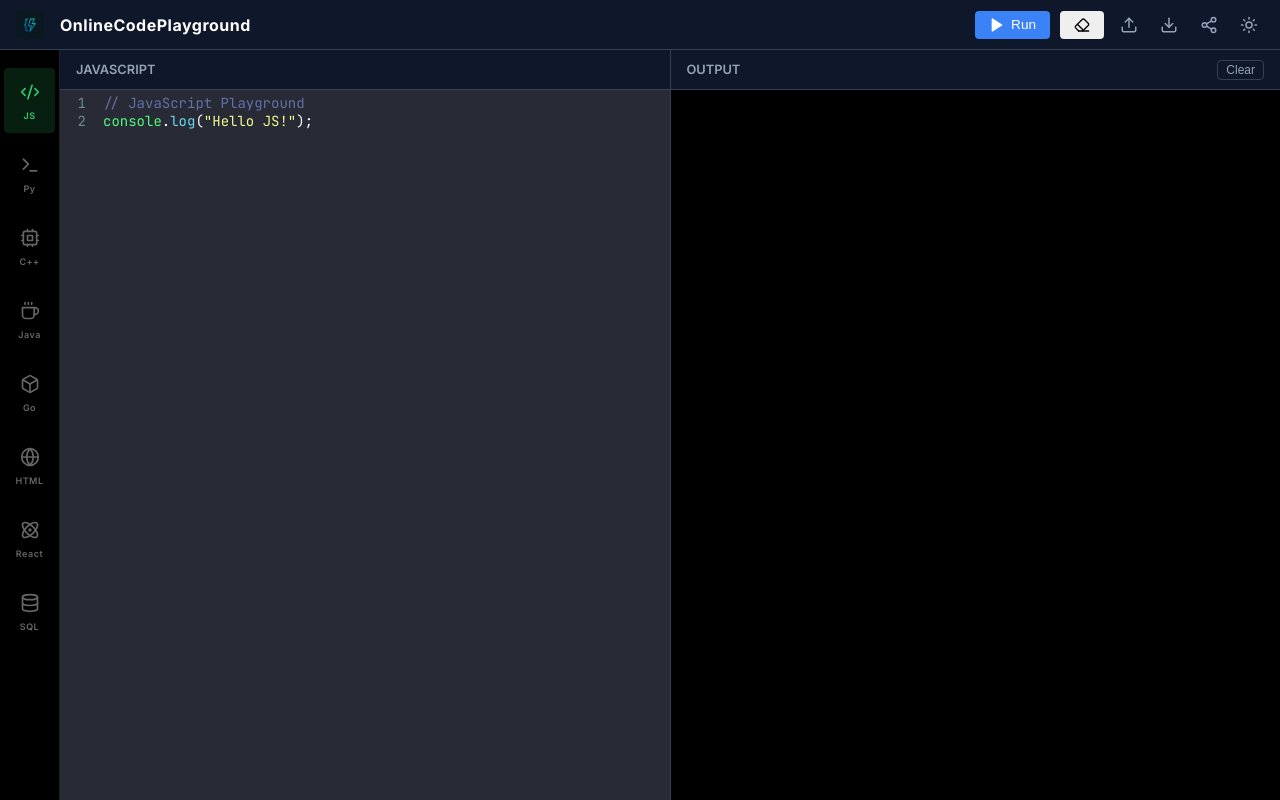
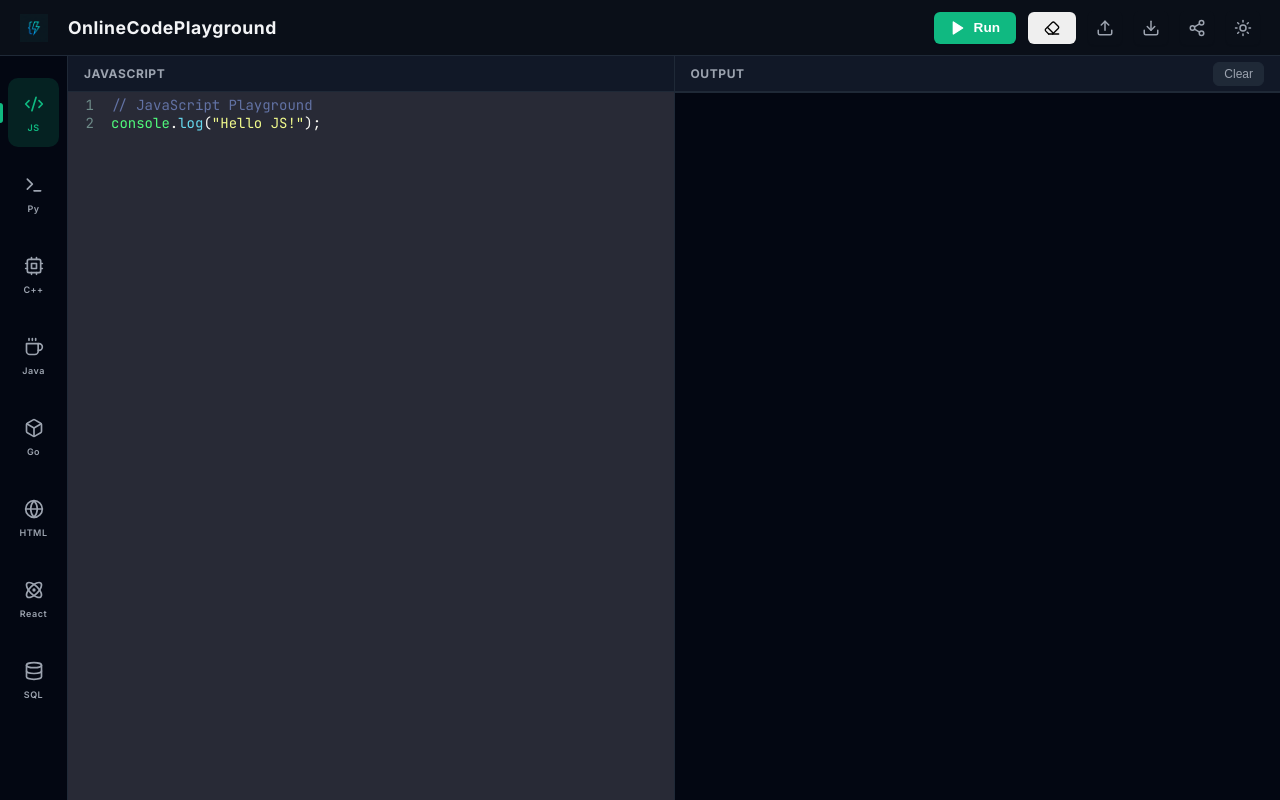
Before and after one commit to Suraj-1233/online-js-compiler, a React (Vite) app: page /compiler/javascript in a window 1280 px wide. Built offline with nearby package versions, Linux system fonts and the light colour scheme.

Commit message:
🎨 Theme Upgrade: Premium Emerald & Midnight Palette
- Refined dark theme with deep slate and emerald accents
- Polished light theme for better contrast
- Upgraded buttons, headers, and sidebar with modern interactions
- Improved typography and spacing for a professional IDE feel

```diff
--- a/src/styles.css
+++ b/src/styles.css
@@ -1,36 +1,49 @@
 :root {
-    /* Color Palette */
-    --bg-primary: #0f172a;
-    --bg-secondary: #1e293b;
-    --bg-tertiary: #334155;
-    --text-primary: #f8fafc;
-    --text-secondary: #94a3b8;
-    --accent-color: #3b82f6;
-    --accent-hover: #2563eb;
-    --border-color: #334155;
-    --success-color: #22c55e;
+    /* Rich Dark Mode (Default) - Deep Slate & Emerald */
+    --bg-primary: #0a0f18;
+    /* Near-black background */
+    --bg-secondary: #111827;
+    /* Darker slate */
+    --bg-tertiary: #1f2937;
+    /* Lighter slate for depth */
+    --text-primary: #f3f4f6;
+    /* Off-white for readability */
+    --text-secondary: #9ca3af;
+    /* Soft gray */
+    --accent-color: #10b981;
+    /* Emerald Green */
+    --accent-hover: #059669;
+    --border-color: #1f2937;
+    --success-color: #10b981;
     --error-color: #ef4444;
+    --sidebar-bg: #030712;
+    --header-bg: #0a0f18;
+    --card-shadow: 0 4px 6px -1px rgba(0, 0, 0, 0.3), 0 2px 4px -1px rgba(0, 0, 0, 0.06);
 
     /* Font */
     --font-ui: 'Inter', system-ui, -apple-system, sans-serif;
     --font-code: 'JetBrains Mono', monospace;
 
     /* Spacing */
-    --header-height: 50px;
-    --sidebar-width: 60px;
-    --radius-sm: 4px;
-    --radius-md: 6px;
+    --header-height: 56px;
+    --sidebar-width: 68px;
+    --radius-sm: 6px;
+    --radius-md: 10px;
 }
 
 [data-theme="light"] {
-    --bg-primary: #f1f5f9;
-    --bg-secondary: #ffffff;
-    --bg-tertiary: #e2e8f0;
-    --text-primary: #1e293b;
-    --text-secondary: #64748b;
-    --accent-color: #3b82f6;
-    --accent-hover: #2563eb;
-    --border-color: #e2e8f0;
+    /* Premium Light Mode - Minimalist & Soft */
+    --bg-primary: #ffffff;
+    --bg-secondary: #f9fafb;
+    --bg-tertiary: #f3f4f6;
+    --text-primary: #111827;
+    --text-secondary: #4b5563;
+    --accent-color: #10b981;
+    --accent-hover: #059669;
+    --border-color: #e5e7eb;
+    --sidebar-bg: #f3f4f6;
+    --header-bg: #ffffff;
+    --card-shadow: 0 10px 15px -3px rgba(0, 0, 0, 0.1), 0 4px 6px -2px rgba(0, 0, 0, 0.05);
 }
 
 * {
@@ -66,31 +79,28 @@ body {
     left: 0;
     right: 0;
     height: var(--header-height);
-    background-color: var(--bg-secondary);
-    /* Match sidebar or lighter? */
-    background: #0f172a;
-    /* Dark header to match screenshot aesthetic */
+    background-color: var(--header-bg);
     border-bottom: 1px solid var(--border-color);
     display: flex;
     align-items: center;
     justify-content: space-between;
-    padding: 0 16px;
+    padding: 0 20px;
     z-index: 2000;
-    /* Above sidebar */
 }
 
 .logo {
     display: flex;
     align-items: center;
-    gap: 8px;
+    gap: 12px;
     font-weight: 700;
-    font-size: 1rem;
-    color: white;
+    font-size: 1.1rem;
+    color: var(--text-primary);
+    letter-spacing: -0.025em;
 }
 
 .actions {
     display: flex;
-    gap: 10px;
+    gap: 12px;
     align-items: center;
 }
 
@@ -99,17 +109,16 @@ body {
     position: fixed;
     left: 0;
     top: var(--header-height);
-    /* Starts below header */
     bottom: 0;
     width: var(--sidebar-width);
-    background: #000000;
+    background: var(--sidebar-bg);
     display: flex;
     flex-direction: column;
-    padding: 16px 0;
-    gap: 4px;
+    padding: 20px 0;
+    gap: 8px;
     overflow-y: auto;
     z-index: 1000;
-    border-right: 1px solid #222;
+    border-right: 1px solid var(--border-color);
 }
 
 .language-tab {
@@ -117,28 +126,46 @@ body {
     flex-direction: column;
     align-items: center;
     justify-content: center;
-    padding: 12px 4px;
+    padding: 14px 6px;
     cursor: pointer;
-    transition: all 0.2s ease;
-    border-radius: 4px;
-    margin: 2px 4px;
-    color: #666;
+    transition: all 0.2s cubic-bezier(0.4, 0, 0.2, 1);
+    border-radius: var(--radius-md);
+    margin: 2px 8px;
+    color: var(--text-secondary);
     text-decoration: none;
+    position: relative;
 }
 
 .language-tab:hover {
-    color: #fff;
-    background: rgba(255, 255, 255, 0.1);
+    color: var(--text-primary);
+    background: var(--bg-tertiary);
+    transform: translateY(-1px);
 }
 
 .language-tab.active {
-    background: rgba(46, 204, 113, 0.15);
-    color: #2ecc71;
+    background: rgba(16, 185, 129, 0.15);
+    color: var(--accent-color);
+}
+
+.language-tab.active::after {
+    content: '';
+    position: absolute;
+    left: -8px;
+    top: 50%;
+    transform: translateY(-50%);
+    width: 3px;
+    height: 20px;
+    background: var(--accent-color);
+    border-radius: 0 4px 4px 0;
 }
 
 .language-tab[title="React.js"].active {
     color: #61dafb;
     background: rgba(97, 218, 251, 0.1);
+}
+
+.language-tab[title="React.js"].active::after {
+    background: #61dafb;
 }
 
 .lang-icon {
@@ -185,17 +212,19 @@ body {
 }
 
 .pane-header {
-    background-color: var(--bg-primary);
-    padding: 8px 16px;
-    font-size: 0.8rem;
-    font-weight: 600;
+    background-color: var(--bg-secondary);
+    padding: 0 16px;
+    font-size: 0.75rem;
+    font-weight: 700;
     color: var(--text-secondary);
     border-bottom: 1px solid var(--border-color);
     display: flex;
     justify-content: space-between;
     align-items: center;
     flex-shrink: 0;
-    height: 40px;
+    height: 36px;
+    text-transform: uppercase;
+    letter-spacing: 0.05em;
 }
 
 .editor-wrapper {
@@ -220,54 +249,65 @@ body {
 /* Output */
 .console-output {
     flex: 1;
-    background-color: #000;
-    padding: 16px;
+    background-color: #030712;
+    /* Deep black for console */
+    padding: 20px;
     overflow-y: auto;
     font-family: var(--font-code);
     font-size: 13px;
+    border-top: 1px solid var(--border-color);
 }
 
 .console-line {
-    border-bottom: 1px solid rgba(255, 255, 255, 0.05);
-    padding: 4px 0;
+    border-bottom: 1px solid rgba(255, 255, 255, 0.03);
+    padding: 6px 0;
     white-space: pre-wrap;
     display: flex;
+    transition: background 0.1s;
+}
+
+.console-line:hover {
+    background: rgba(255, 255, 255, 0.02);
 }
 
 .console-line.log {
-    color: #ccc;
+    color: #e5e7eb;
 }
 
 .console-line.error {
-    color: #ff6b6b;
+    color: #f87171;
+    background: rgba(239, 68, 68, 0.05);
 }
 
 .console-line .timestamp {
-    color: #555;
+    color: #4b5563;
     font-size: 0.75em;
-    margin-right: 12px;
+    margin-right: 14px;
     user-select: none;
-    min-width: 60px;
+    min-width: 65px;
+    font-weight: 500;
 }
 
 .preview-frame {
     flex: 1;
     border: none;
     background: white;
+    box-shadow: var(--card-shadow);
 }
 
 /* Buttons */
 .btn {
     display: inline-flex;
     align-items: center;
-    gap: 6px;
-    padding: 6px 14px;
+    gap: 8px;
+    padding: 8px 16px;
     border-radius: var(--radius-sm);
-    font-weight: 500;
+    font-weight: 600;
     font-size: 0.85rem;
     border: none;
     cursor: pointer;
-    transition: all 0.2s ease;
+    transition: all 0.2s cubic-bezier(0.4, 0, 0.2, 1);
+    box-shadow: 0 1px 2px 0 rgba(0, 0, 0, 0.05);
 }
 
 .btn-primary {
@@ -277,6 +317,8 @@ body {
 
 .btn-primary:hover {
     background-color: var(--accent-hover);
+    transform: translateY(-1px);
+    box-shadow: 0 4px 6px -1px rgba(0, 0, 0, 0.1), 0 2px 4px -1px rgba(0, 0, 0, 0.06);
 }
 
 .btn-danger {
@@ -284,42 +326,51 @@ body {
     color: white;
 }
 
+.btn-danger:hover {
+    opacity: 0.9;
+    transform: translateY(-1px);
+}
+
 .btn-xs {
-    background: transparent;
+    background: var(--bg-tertiary);
     border: 1px solid var(--border-color);
     color: var(--text-secondary);
-    padding: 2px 8px;
-    border-radius: 4px;
+    padding: 4px 10px;
+    border-radius: var(--radius-sm);
     cursor: pointer;
     font-size: 0.75rem;
+    font-weight: 500;
+    transition: all 0.2s;
 }
 
 .btn-xs:hover {
     color: var(--text-primary);
     border-color: var(--text-primary);
+    background: var(--bg-secondary);
 }
 
 .btn-icon-only {
     background: transparent;
     color: var(--text-secondary);
-    padding: 6px;
+    padding: 8px;
     border: none;
     cursor: pointer;
     border-radius: var(--radius-sm);
     display: flex;
     align-items: center;
     justify-content: center;
+    transition: all 0.2s;
 }
 
 .btn-icon-only:hover {
-    color: var(--text-primary);
-    background: var(--bg-tertiary);
+    color: var(--accent-color);
+    background: rgba(16, 185, 129, 0.1);
 }
 
 /* File Explorer */
 .file-explorer {
-    width: 220px;
-    background-color: #111;
+    width: 240px;
+    background-color: var(--bg-secondary);
     border-right: 1px solid var(--border-color);
     display: flex;
     flex-direction: column;
@@ -327,47 +378,51 @@ body {
 }
 
 .explorer-header {
-    padding: 12px 16px;
-    font-size: 0.9rem;
+    padding: 14px 18px;
+    font-size: 0.85rem;
     font-weight: 700;
-    color: #fff;
+    color: var(--text-primary);
     display: flex;
     justify-content: space-between;
     align-items: center;
     border-bottom: 1px solid var(--border-color);
+    text-transform: uppercase;
+    letter-spacing: 0.05em;
 }
 
 .file-list {
     flex: 1;
     overflow-y: auto;
-    padding: 8px 0;
+    padding: 10px 0;
 }
 
 .file-item {
     display: flex;
     align-items: center;
-    gap: 8px;
-    padding: 6px 12px;
+    gap: 10px;
+    padding: 8px 18px;
     cursor: pointer;
     font-size: 0.85rem;
     color: var(--text-secondary);
-    transition: all 0.1s;
+    transition: all 0.2s cubic-bezier(0.4, 0, 0.2, 1);
     user-select: none;
+    border-left: 2px solid transparent;
 }
 
 .file-item:hover {
-    background: rgba(255, 255, 255, 0.05);
-    color: #fff;
+    background: var(--bg-tertiary);
+    color: var(--text-primary);
 }
 
 .file-item.active {
-    background: rgba(59, 130, 246, 0.1);
-    color: #fff;
+    background: rgba(16, 185, 129, 0.1);
+    color: var(--accent-color);
+    border-left-color: var(--accent-color);
 }
 
 .file-item.folder {
     font-weight: 600;
-    color: #ccc;
+    color: var(--text-primary);
 }
 
 /* Table */
```
